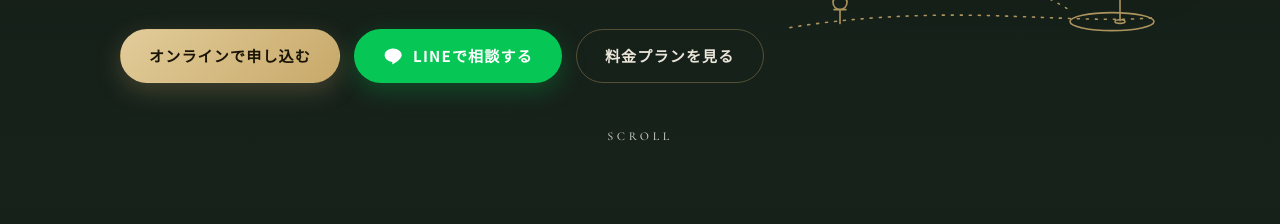
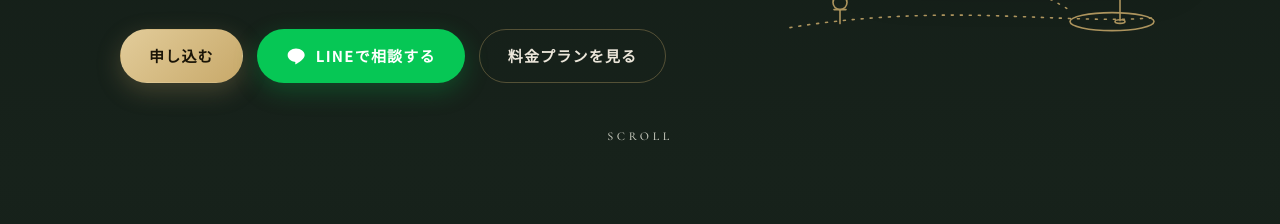
Before and after one commit to Andole0713/-, a plain HTML site: page index.html in a window 1280 px wide. Shown: the part 721-945 px from the top of the page. Drawn offline with nearby package versions, Linux system fonts and the light colour scheme; no server answers.

Commit message:
ホームページ：「オンラインで申し込む」を「申し込む」に
Co-Authored-By: Claude Opus 5.5 <noreply@anthropic.com>
Claude-Session: https://claude.ai/code/session_01NC437QVh9gZ1gjX5RHEKJ2

```diff
--- a/index.html
+++ b/index.html
@@ -57,7 +57,7 @@
       <li><a href="plan.html"><small>›</small>料金プランの詳細</a></li>
     </ul>
     <div class="drawer-actions">
-      <a class="btn btn-gold" data-apply href="app/#/signup">オンラインで申し込む（無料登録）</a>
+      <a class="btn btn-gold" data-apply href="app/#/signup">申し込む</a>
       <a class="btn btn-line" data-line href="https://lin.ee/ssvLEAZ" target="_blank" rel="noopener">LINEで相談する</a>
       <a class="btn btn-ghost" data-tel href="tel:0527004909">電話する（11:00〜20:00）</a>
       <a class="btn btn-ghost" href="app/">会員ログイン</a>
@@ -95,7 +95,7 @@
         <li><b>スマホ</b><span>で撮って送るだけ</span></li>
       </ul>
       <div class="actions">
-        <a class="btn btn-gold" data-apply href="app/#/signup">オンラインで申し込む</a>
+        <a class="btn btn-gold" data-apply href="app/#/signup">申し込む</a>
         <a class="btn btn-line" data-line href="https://lin.ee/ssvLEAZ" target="_blank" rel="noopener">
           <svg viewBox="0 0 24 24" fill="currentColor" aria-hidden="true"><path d="M12 3C6.5 3 2 6.6 2 11c0 3.9 3.5 7.2 8.3 7.9.3.1.8.2.9.5.1.3.1.7 0 1l-.1.9c0 .3-.2 1 .9.5s6-3.5 8.2-6.1c1.5-1.6 2.2-3.2 2.2-4.8C22.4 6.6 17.9 3 12 3z"/></svg>
           LINEで相談する
@@ -436,7 +436,7 @@
       <p class="lead reveal">ご不明な点やプランのご相談も、お気軽にお問い合わせください。</p>
       <div class="contact-grid">
         <div class="contact-card reveal">
-          <h3>オンラインで申し込む</h3>
+          <h3>申し込む</h3>
           <p>会員アプリに無料で登録して、プランを選んでお申し込みください。<br>お支払いは hacomono（LINEの予約と同じ画面）で行います。</p>
           <a class="btn btn-gold" data-apply href="app/#/signup">無料で登録して申し込む</a>
         </div>
```
Also changed, not shown: lesson.html (+1 -1 lines), plan.html (+2 -2 lines).
